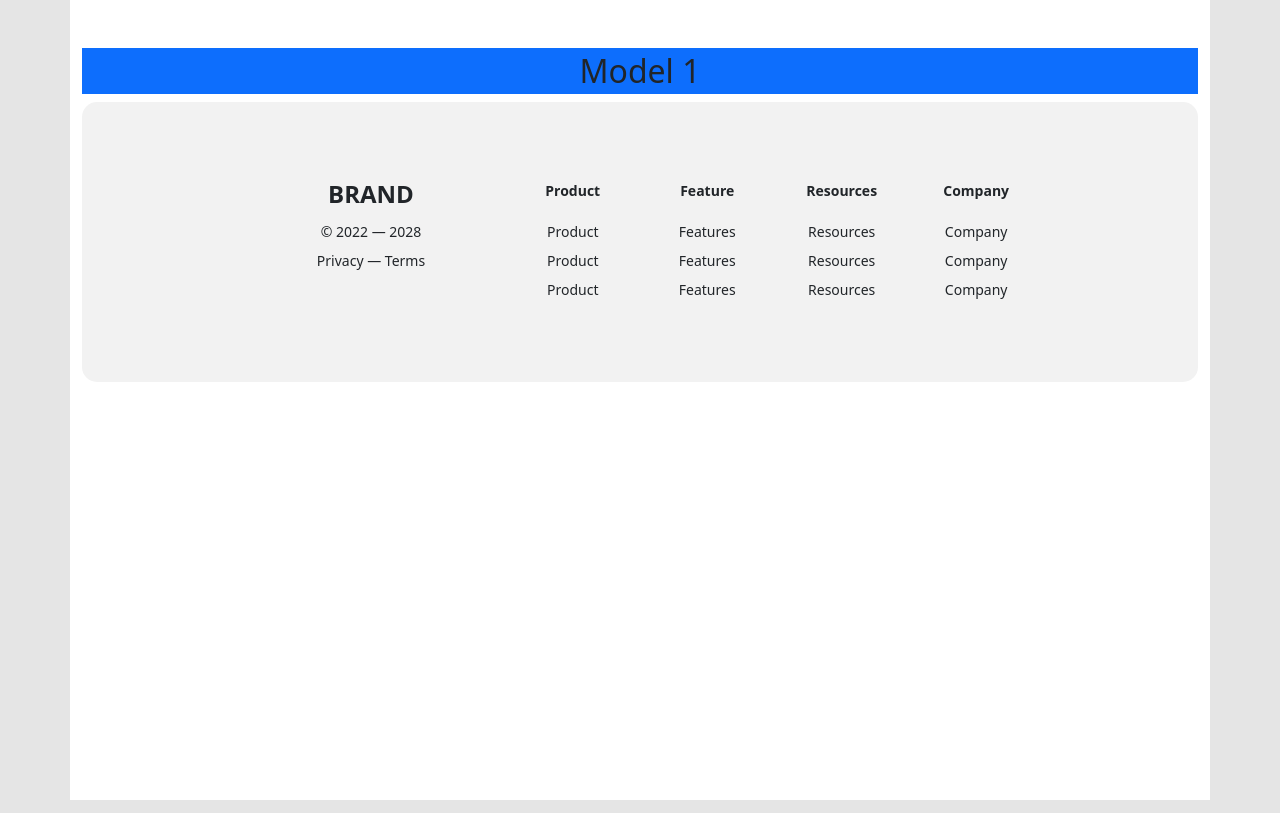
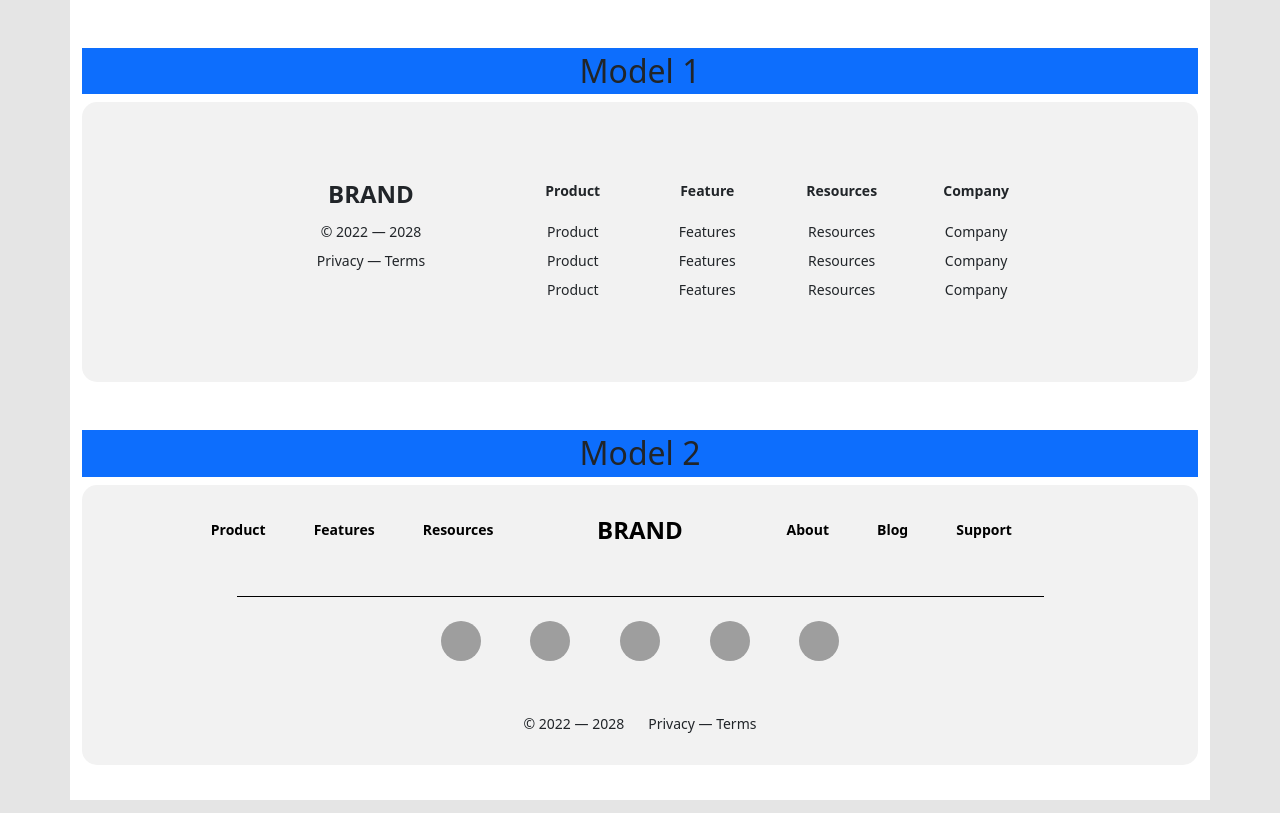
Before and after one commit to HyperClouds-ir/HC-Web-Modules, a plain HTML site: page Modules/Footer/index.html in a window 1280 px wide. Drawn offline with nearby package versions, Linux system fonts and the light colour scheme; grey boxes are pictures that could not be loaded.

Commit message:
Footer : add model 2

```diff
--- a/Modules/Footer/index.html
+++ b/Modules/Footer/index.html
@@ -33,30 +33,109 @@
                         <span class="hc-fs-span2 my-1 text-center">© 2022 — 2028</span>
                         <span class="hc-fs-span2 my-1 text-center">Privacy — Terms</span>
                     </div>
-                    <div class="col-md-2 col-sm-6 col-12 my-2 d-flex flex-column justify-content-start align-items-center">
+                    <div
+                        class="col-md-2 col-sm-6 col-12 my-2 d-flex flex-column justify-content-start align-items-center">
                         <span class="hc-fs-span2 fw-bold mb-3">Product</span>
                         <span class="hc-fs-span2 my-1 hc-menuItem">Product</span>
                         <span class="hc-fs-span2 my-1 hc-menuItem">Product</span>
                         <span class="hc-fs-span2 my-1 hc-menuItem">Product</span>
                     </div>
-                    <div class="col-md-2 col-sm-6 col-12 my-2 d-flex flex-column justify-content-start align-items-center">
+                    <div
+                        class="col-md-2 col-sm-6 col-12 my-2 d-flex flex-column justify-content-start align-items-center">
                         <span class="hc-fs-span2 fw-bold mb-3">Feature</span>
                         <span class="hc-fs-span2 my-1 hc-menuItem">Features</span>
                         <span class="hc-fs-span2 my-1 hc-menuItem">Features</span>
                         <span class="hc-fs-span2 my-1 hc-menuItem">Features</span>
                     </div>
-                    <div class="col-md-2 col-sm-6 col-12 my-2 d-flex flex-column justify-content-start align-items-center">
+                    <div
+                        class="col-md-2 col-sm-6 col-12 my-2 d-flex flex-column justify-content-start align-items-center">
                         <span class="hc-fs-span2 fw-bold mb-3">Resources</span>
                         <span class="hc-fs-span2 my-1 hc-menuItem">Resources</span>
                         <span class="hc-fs-span2 my-1 hc-menuItem">Resources</span>
                         <span class="hc-fs-span2 my-1 hc-menuItem">Resources</span>
                     </div>
-                    <div class="col-md-2 col-sm-6 col-12 my-2 d-flex flex-column justify-content-start align-items-center">
+                    <div
+                        class="col-md-2 col-sm-6 col-12 my-2 d-flex flex-column justify-content-start align-items-center">
                         <span class="hc-fs-span2 fw-bold mb-3">Company</span>
                         <span class="hc-fs-span2 my-1 hc-menuItem">Company</span>
                         <span class="hc-fs-span2 my-1 hc-menuItem">Company</span>
                         <span class="hc-fs-span2 my-1 hc-menuItem">Company</span>
                     </div>
+                </div>
+            </div>
+
+            <!-- -- FOOTER 2 -- -->
+            <h2 class="text-center mt-5 bg-primary py-1">Model 2</h2>
+            <div class="hc-footer d-flex flex-column justify-content-center align-items-center">
+                <div id="footer-menuBox-desktop"
+                    class="w-75 d-flex justify-content-between align-items-center row pb-5 border-bottom border-black">
+                    <div class="col-4 d-flex justify-content-end">
+                        <a href="#"
+                            class="text-decoration-none text-black hc-fs-span2 fw-bold hc-menuItem ms-5">Product</a>
+                        <a href="#"
+                            class="text-decoration-none text-black hc-fs-span2 fw-bold hc-menuItem ms-5">Features</a>
+                        <a href="#"
+                            class="text-decoration-none text-black hc-fs-span2 fw-bold hc-menuItem ms-5">Resources</a>
+                    </div>
+                    <div class="col-2 d-flex justify-content-center">
+                        <a href="#"
+                            class="text-decoration-none text-black hc-fs-paragraph1 fw-bold hc-menuItem text-center">BRAND</a>
+                    </div>
+                    <div class="col-4 d-flex justify-content-start">
+                        <a href="#"
+                            class="text-decoration-none text-black hc-fs-span2 fw-bold hc-menuItem me-5">About</a>
+                        <a href="#"
+                            class="text-decoration-none text-black hc-fs-span2 fw-bold hc-menuItem me-5">Blog</a>
+                        <a href="#"
+                            class="text-decoration-none text-black hc-fs-span2 fw-bold hc-menuItem me-5">Support</a>
+                    </div>
+                </div>
+                <div id="footer-menuBox-mobile"
+                    class="w-75 d-none flex-column justify-content-between align-items-center row pb-5 border-bottom border-black">
+                    <div class="d-flex justify-content-center">
+                        <a href="#"
+                            class="text-decoration-none text-black hc-fs-paragraph1 fw-bold hc-menuItem text-center">BRAND</a>
+                    </div>
+                    <div class="d-flex justify-content-center align-items-center row mt-3">
+                        <a href="#"
+                            class="text-decoration-none text-black hc-fs-span2 fw-bold hc-menuItem col-4 text-center my-2">Product</a>
+                        <a href="#"
+                            class="text-decoration-none text-black hc-fs-span2 fw-bold hc-menuItem col-4 text-center my-2">Features</a>
+                        <a href="#"
+                            class="text-decoration-none text-black hc-fs-span2 fw-bold hc-menuItem col-4 text-center my-2">Resources</a>
+                        <a href="#"
+                            class="text-decoration-none text-black hc-fs-span2 fw-bold hc-menuItem col-4 text-center my-2">About</a>
+                        <a href="#"
+                            class="text-decoration-none text-black hc-fs-span2 fw-bold hc-menuItem col-4 text-center my-2">Blog</a>
+                        <a href="#"
+                            class="text-decoration-none text-black hc-fs-span2 fw-bold hc-menuItem col-4 text-center my-2">Support</a>
+                    </div>
+                </div>
+                <div id="footer-imagesBox" class="w-50 d-flex justify-content-center align-items-center row my-4">
+                    <div class="col-sm-2 col-6 text-center p-0">
+                        <img class="rounded-circle" width="40" height="40"
+                            src="https://avatars.githubusercontent.com/u/147334352?s=200&v=4" alt="">
+                    </div>
+                    <div class="col-sm-2 col-6 text-center p-0">
+                        <img class="rounded-circle" width="40" height="40"
+                            src="https://avatars.githubusercontent.com/u/147334352?s=200&v=4" alt="">
+                    </div>
+                    <div class="col-sm-2 col-6 text-center p-0">
+                        <img class="rounded-circle" width="40" height="40"
+                            src="https://avatars.githubusercontent.com/u/147334352?s=200&v=4" alt="">
+                    </div>
+                    <div class="col-sm-2 col-6 text-center p-0">
+                        <img class="rounded-circle" width="40" height="40"
+                            src="https://avatars.githubusercontent.com/u/147334352?s=200&v=4" alt="">
+                    </div>
+                    <div class="col-sm-2 col-6 text-center p-0">
+                        <img class="rounded-circle" width="40" height="40"
+                            src="https://avatars.githubusercontent.com/u/147334352?s=200&v=4" alt="">
+                    </div>
+                </div>
+                <div class="w-75 d-flex justify-content-center align-items-center mt-4">
+                    <span class="hc-fs-span2 my-1 text-center me-4">© 2022 — 2028</span>
+                    <span class="hc-fs-span2 my-1 text-center">Privacy — Terms</span>
                 </div>
             </div>
 
--- a/Modules/Footer/style.css
+++ b/Modules/Footer/style.css
@@ -26,9 +26,18 @@ body, html {
     .hc-footer{
         height: 100%;
     }
+
+#footer-menuBox-desktop {
+    display: none !important;
+}
+#footer-menuBox-mobile {
+    display: flex !important;
+}
 }
 
 @media screen and (max-width: 576px){
-
+    #footer-imagesBox {
+        width: 75%;
+    }
 }
 /* End Responsive Options */
```
